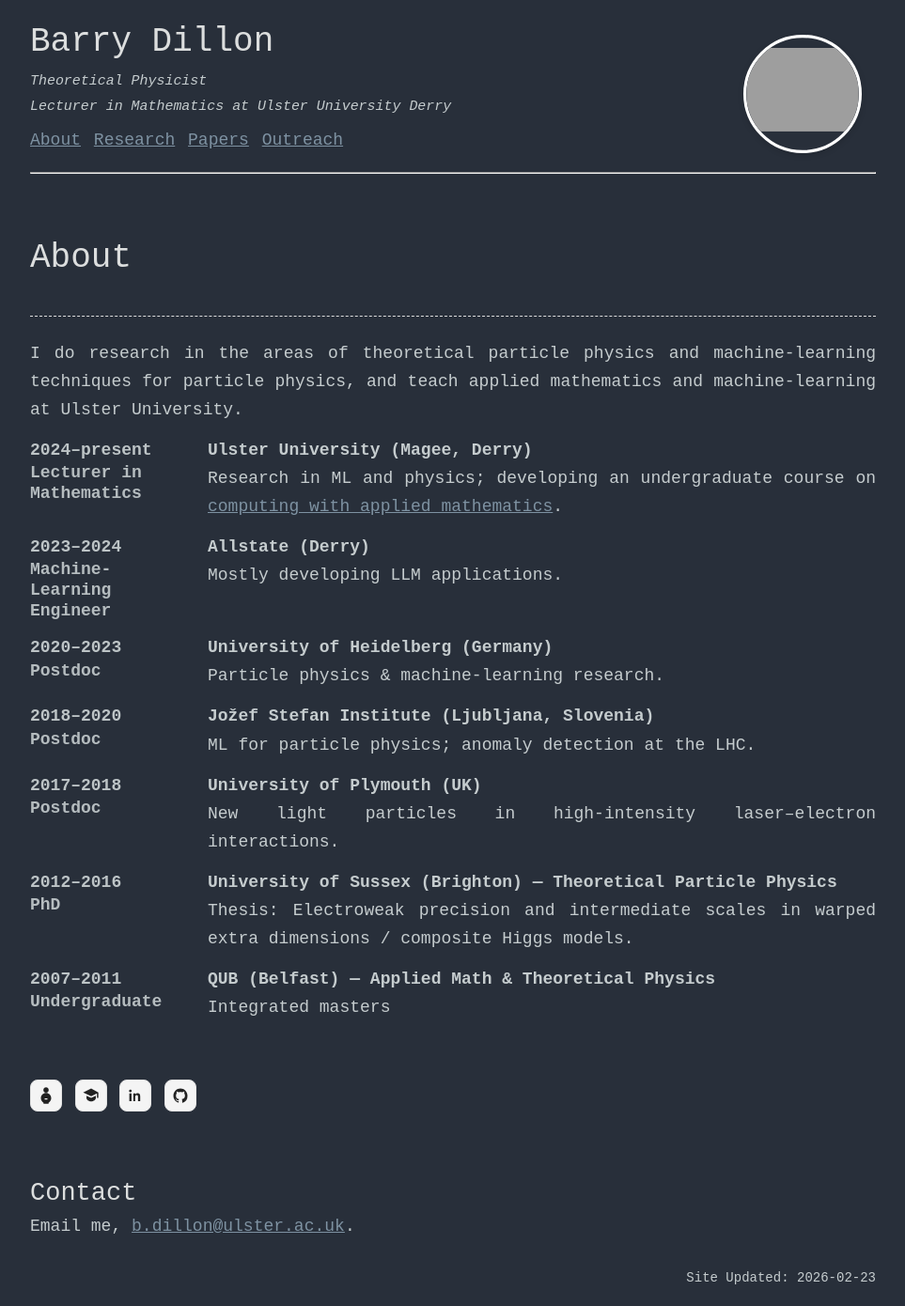
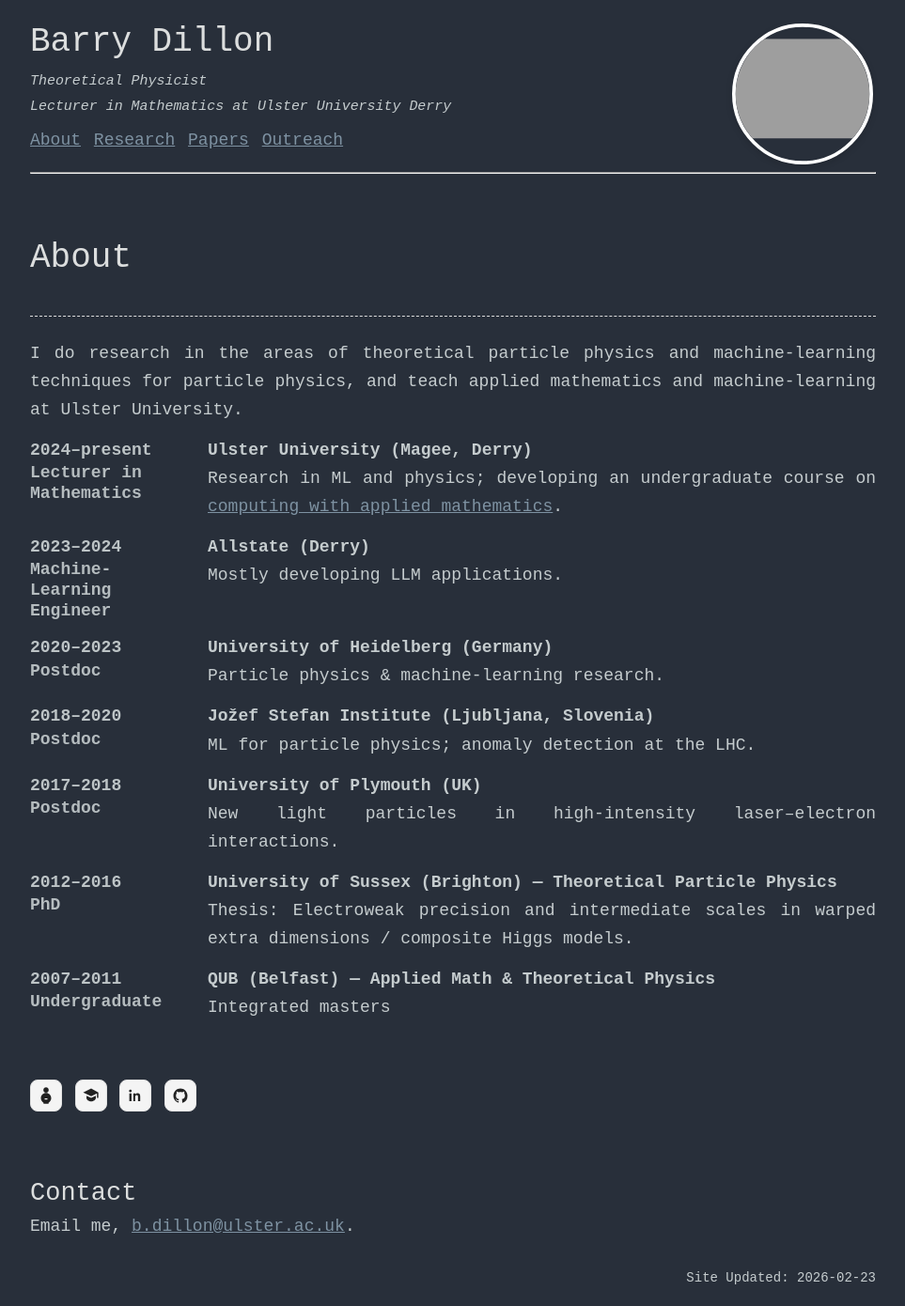
Before and after one commit to bmdillon/bmdillon.github.io, a Jekyll site: the page built from index.md, in a window 1280 px wide. Shown: the whole page at 94% size, without its empty margins (158-1121 px from the left). Built offline with Jekyll 4.4.1, drawn with Linux system fonts in a browser that asks for light colours; grey boxes are pictures that could not be loaded.

Commit message:
photo edit

```diff
--- a/assets/css/styles.scss
+++ b/assets/css/styles.scss
@@ -36,7 +36,7 @@
   border-radius: 50%;
   object-fit: contain;
   object-position: 50% 35%;
-  transform: scale(1.05);
+  transform: scale(1.25);
   transform-origin: center;
   border: 3px solid #fff;
   box-shadow: 0 2px 6px rgba(0,0,0,0.15);
```
